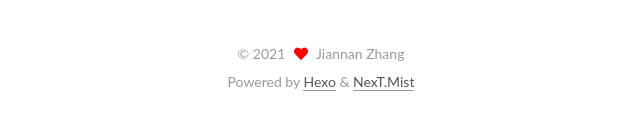
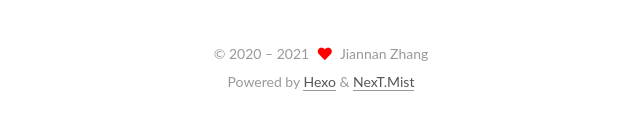
Before and after one commit to gritjz/en, a plain HTML site: page about/index.html in a window 1280 px wide. Shown: the part 684-797 px from the top of the page, 319-959 px from the left. Drawn offline with Linux system fonts and the light colour scheme.

Commit message:
Site updated: 2021-08-21 23:56:20

```diff
--- a/about/index.html
+++ b/about/index.html
@@ -325,7 +325,7 @@
 
 <div class="copyright">
 
-  &copy;
+  &copy; 2020 –
   <span itemprop="copyrightYear">2021</span>
   <span class="with-love">
     <i class="fa fa-heart"></i>
```
Also changed, not shown: archives/2021/08/index.html (+1 -1 lines), archives/2021/index.html (+1 -1 lines), archives/703389e0.html (+1 -1 lines), archives/e53fb0b9.html (+1 -1 lines), archives/fda4c161.html (+1 -1 lines), archives/index.html (+1 -1 lines), categories/C/index.html (+1 -1 lines), categories/T2/index.html (+1 -1 lines), categories/index.html (+1 -1 lines), index.html (+1 -1 lines), tags/index.html (+1 -1 lines).
